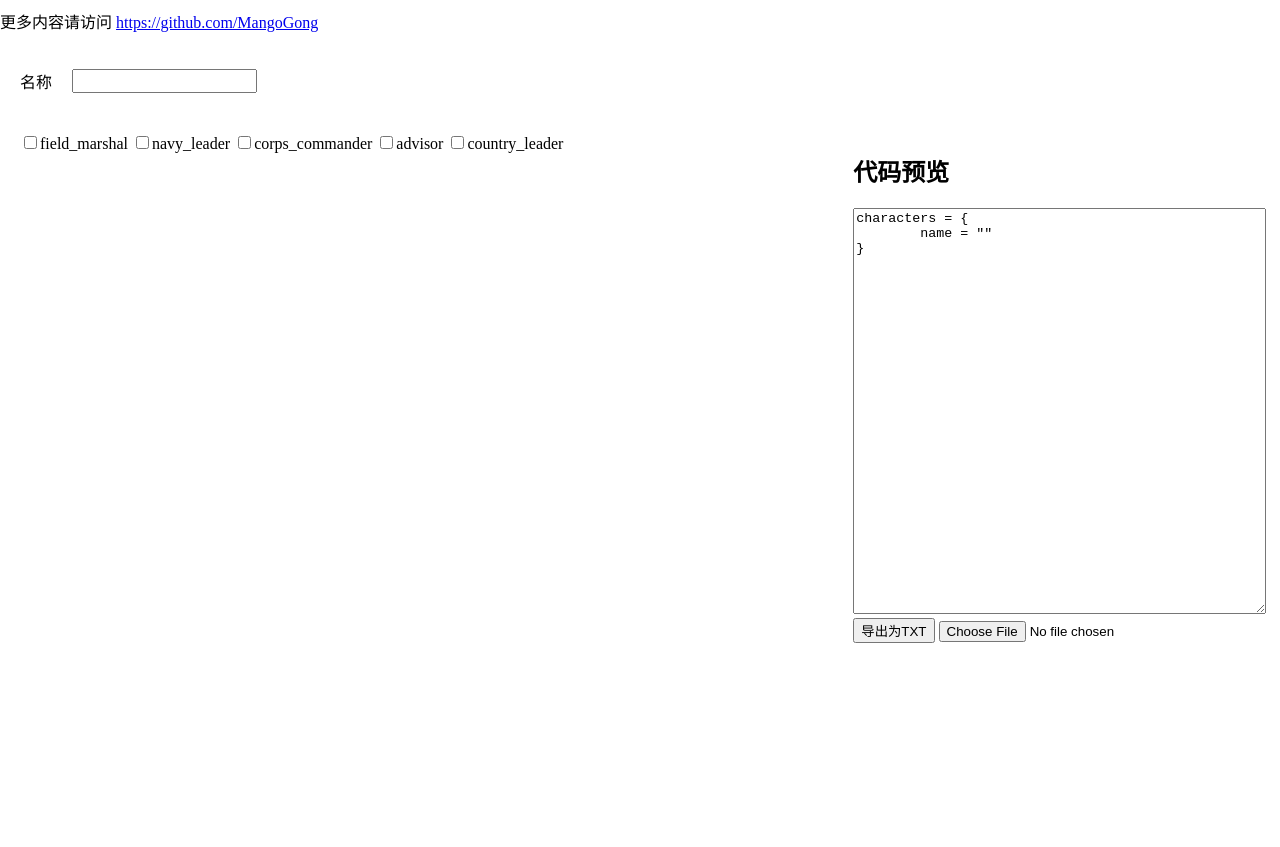
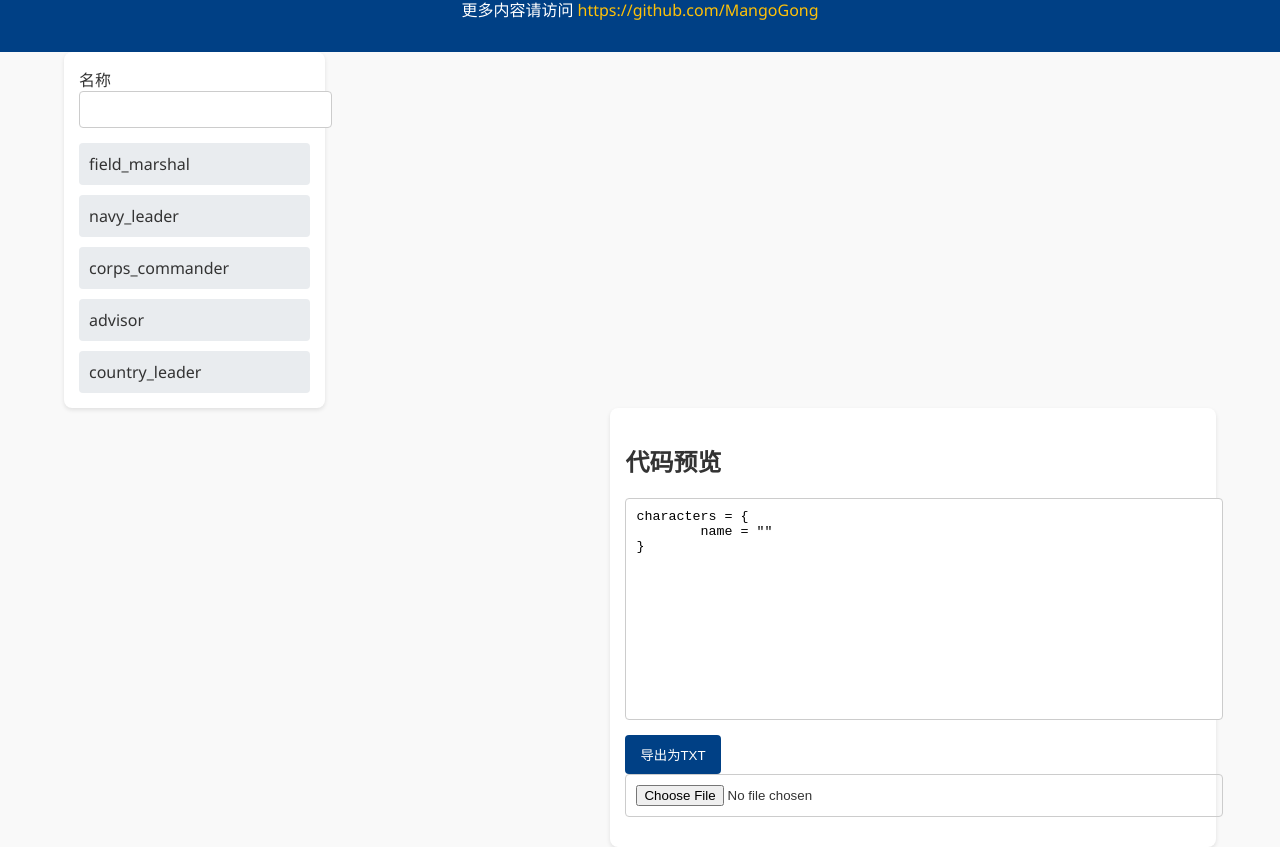
Before and after one commit to MangoGong/MangoHOI4Toolkit, a plain HTML site: page 人物生成器/Web ver/index.html in a window 1280 px wide. Shown: the part 80-927 px from the top of the page. Before the commit the page ends 800 px from the top, so only its background shows below. Drawn offline with Linux system fonts and the light colour scheme.

Commit message:
Update index.html

```diff
--- a/人物生成器/Web ver/index.html
+++ b/人物生成器/Web ver/index.html
@@ -7,50 +7,126 @@
     <style>
         body {
             margin: 0;
-            padding: 0;
-            box-sizing: border-box;
+            font-family: "Segoe UI", Tahoma, Geneva, Verdana, sans-serif;
+            background-color: #f9f9f9;
+            color: #333;
         }
 
-        .container {
-            display: flex;
-            flex-direction: row;
-            gap: 20px;
-            padding: 20px;
+        header {
+            background-color: #004085;
+            color: #fff;
+            padding: 15px;
+            text-align: center;
         }
 
-        .tabs {
-            flex: 2;
+        header h1 {
+            margin: 0;
+            font-size: 2rem;
         }
 
-        .output {
-            flex: 1;
+        header p a {
+            color: #ffc107;
+            text-decoration: none;
         }
 
-        textarea {
-            width: 100%;
-            height: 400px;
+        .main {
+            max-width: fit-content;
+            margin-left: 5%;
+            background-color: #fff;
+            border-radius: 8px;
+            padding: 15px;
+            box-shadow: 0 2px 4px rgba(0, 0, 0, 0.1);
+        }
+
+        nav {
+            display: flex;
+            flex-direction: column;
+            gap: 10px;
+        }
+
+        nav label {
+            background-color: #e9ecef;
+            padding: 10px;
+            border-radius: 4px;
+            cursor: pointer;
+            transition: background-color 0.3s;
+        }
+
+        nav label:hover {
+            background-color: #d6d8db;
+        }
+
+        nav input {
+            display: none;
+            max-width: 25%;
+        }
+
+        nav input:checked + label {
+            background-color: #004085;
+            color: white;
         }
 
         .tab {
             display: none;
+            max-width: 600px;
         }
 
         .tab.active {
             display: block;
         }
+
+        .output {
+            flex: 3;
+            max-width: fit-content;
+            margin-right: 5%;
+            float: right;
+            background-color: #fff;
+            border-radius: 8px;
+            padding: 15px;
+            box-shadow: 0 2px 4px rgba(0, 0, 0, 0.1);
+        }
+
+        textarea {
+            width: 100%;
+            height: 200px;
+            resize: none;
+            font-family: monospace;
+            padding: 10px;
+            border: 1px solid #ccc;
+            border-radius: 4px;
+        }
+
+        button {
+            margin-top: 10px;
+            background-color: #004085;
+            color: white;
+            border: none;
+            padding: 10px 15px;
+            border-radius: 4px;
+            cursor: pointer;
+        }
+
+        button:hover {
+            background-color: #002752;
+        }
+
+        input, select {
+            width: 100%;
+            padding: 10px;
+            margin-bottom: 15px;
+            border: 1px solid #ccc;
+            border-radius: 4px;
+        }
     </style>
+
 </head>
 <body>
     <header>
         <h1>HOI4 修改工具，由 MangoGong 制作</h1>
         <p>更多内容请访问 <a href="https://github.com/MangoGong" target="_blank">https://github.com/MangoGong</a></p>
     </header>
-    <div class="container">
+        <div class="main">
             <label>名称</label><input type="text" id="name" onchange="updatePreview()">
-    </div>
-    <div class="container">
-
-        <div class="tabs">
             <nav>
                 <label><input type="checkbox" id="fieldMarshalCheckbox" onchange="toggleTab('fieldMarshal')">field_marshal</label>
                 <label><input type="checkbox" id="navyLeaderCheckbox" onchange="toggleTab('navyLeader')">navy_leader</label>
@@ -127,13 +203,13 @@
                 <input type="number" id="countryLeaderIdentification" onchange="updatePreview()">
             </div>
         </div>
+    </div>
 
     <div class="output">
         <h2>代码预览</h2>
         <textarea id="preview" readonly></textarea>
         <button id="exportTxt" onclick="exportToTxt()">导出为TXT</button>
         <input type="file" id="importTxt" accept=".txt" onchange="importFromTxt()">
-        </div>
     </div>
 
     <script>
```
Lines whose indentation alone changed are shown as unchanged.
